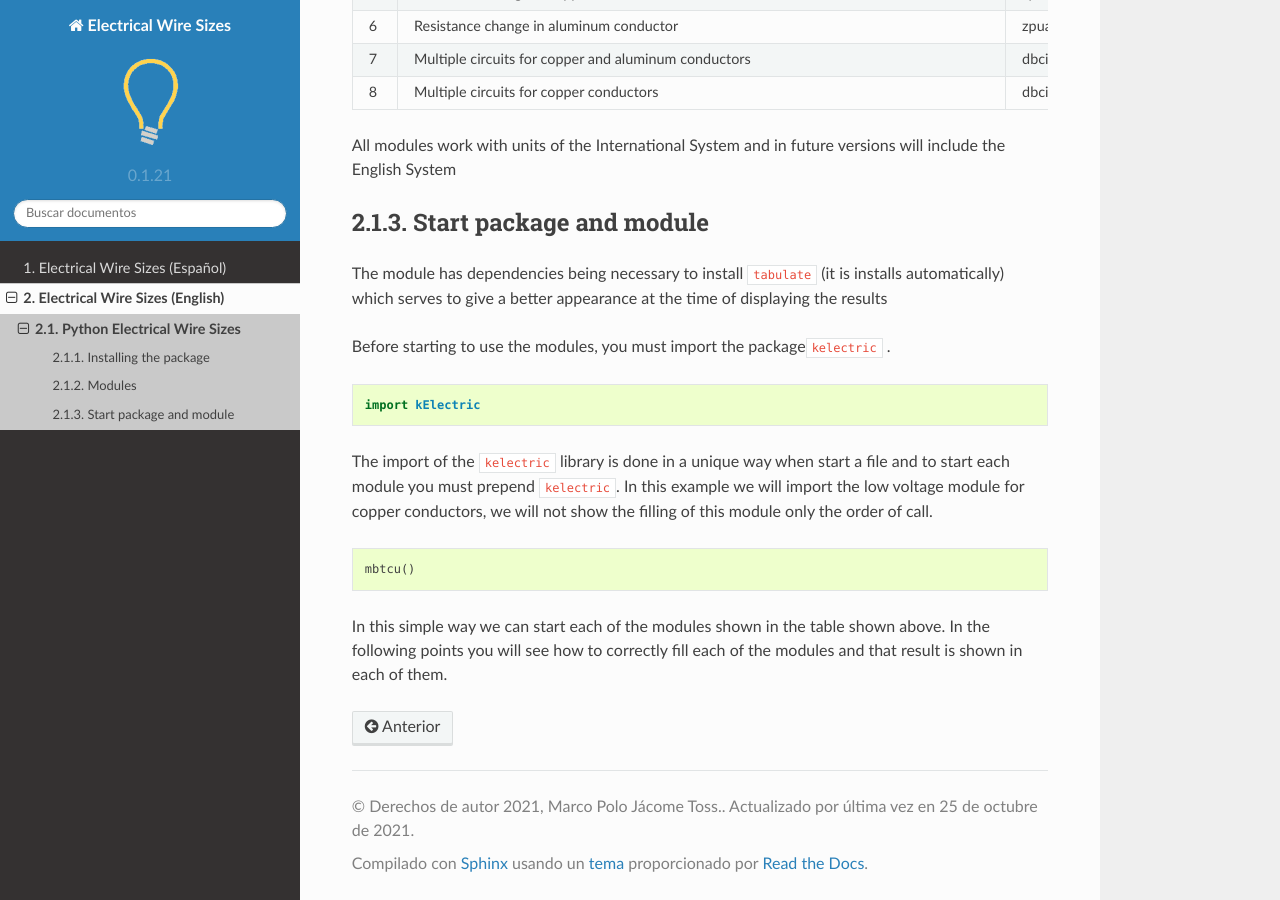
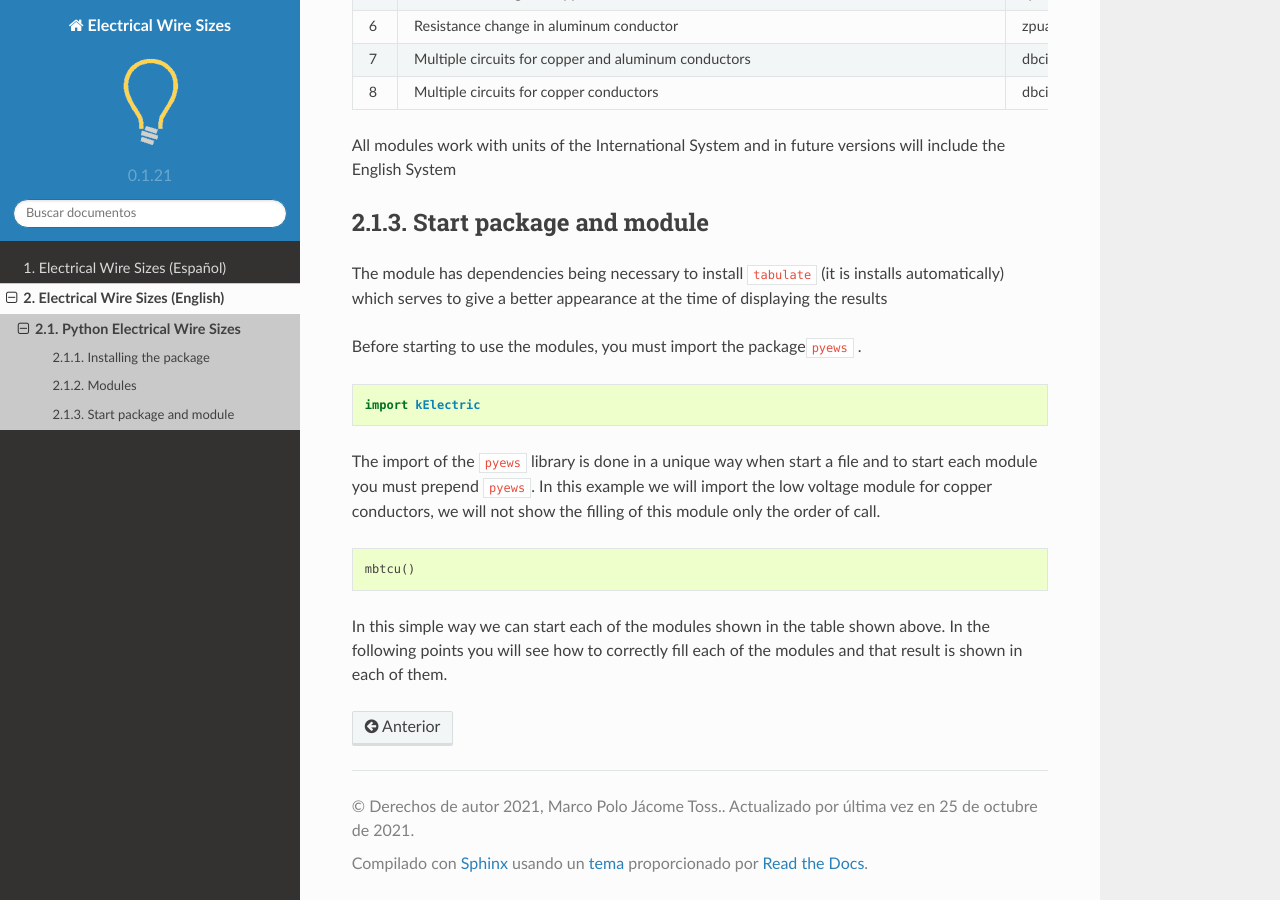
Before and after one commit to jacometoss/PyEWS, a Sphinx documentation site: the page built from docs/parte2/Install.rst, in a window 1280 px wide and 900 px high, scrolled down 816 px. Built offline with Sphinx 7.4.7 and the Read the Docs theme 2.0.0, drawn with Linux system fonts in a browser that asks for light colours.

Commit message:
Update Install.rst

```diff
--- a/docs/parte2/Install.rst
+++ b/docs/parte2/Install.rst
@@ -59,15 +59,15 @@ installs automatically) which serves to give a better appearance
 at the time of displaying the results
 
 Before starting to use the modules, you must import the
-package\ ``kelectric`` .
+package\ ``pyews`` .
 
 .. code:: python
 
    import kElectric
 
-The import of the ``kelectric`` library is done in a unique way when
+The import of the ``pyews`` library is done in a unique way when
 start a file and to start each module you must prepend
-``kelectric``. In this example we will import the low voltage module
+``pyews``. In this example we will import the low voltage module
 for copper conductors, we will not show the filling of this module
 only the order of call.
 
```
